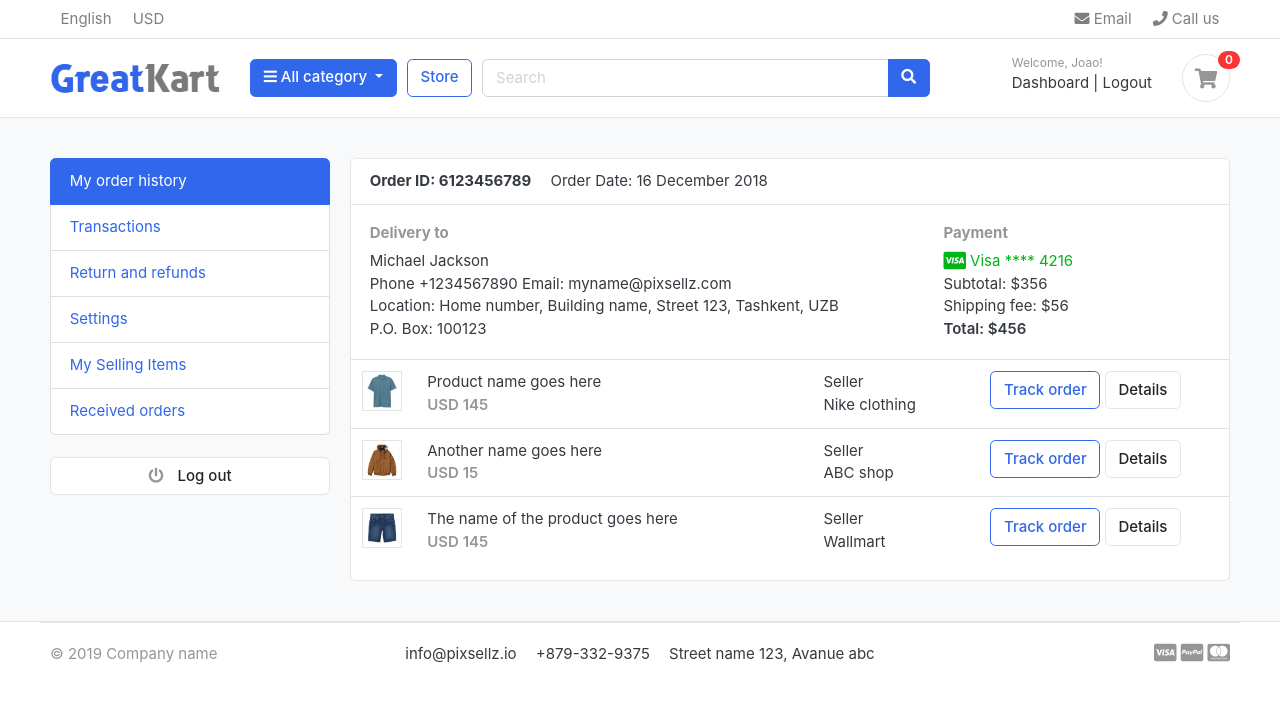
After one commit to joao-dantas/greatkart, a Django app: page /accounts/ in a window 1280 px wide. The commit adds this page. Shown: the top 702 px of the page. Run offline with Django 5.2, Linux system fonts and the light colour scheme; a user stored in the database is signed in; data comes from the database, SQL or seed files in the repository; both versions use the stored data as it was after the commit; parts of the project's set-up code (start-up, migrations or seed data) failed here and were passed over; some libraries are stand-ins or nearby versions; some web fonts are replaced.

Commit message:
Add registration and login/logout flow

```diff
--- /dev/null
+++ b/accounts/urls.py
@@ -0,0 +1,12 @@
+from django.urls import path
+
+from . import views
+
+urlpatterns = [
+    path('', views.dashboard, name='dashboard'),
+    path('register/', views.register, name='register'),
+    path('login/', views.login, name='login'),
+    path('logout/', views.logout, name='logout'),
+    path('activation/<uidb64>/<token>/', views.activate, name='activate'),
+    path('dashboard/', views.dashboard, name='dashboard'),
+]
--- a/accounts/views.py
+++ b/accounts/views.py
@@ -1,3 +1,98 @@
-from django.shortcuts import render
+from idlelib.pyparse import trans
+from pyexpat.errors import messages
+
+from django.contrib.auth.decorators import login_required
+from django.contrib.auth.tokens import default_token_generator
+from django.contrib.sites.shortcuts import get_current_site
+from django.core.mail import EmailMessage
+from django.db import transaction
+from django.http import HttpResponse
+from django.shortcuts import render, redirect
+from django.template.loader import render_to_string
+from django.utils.encoding import force_bytes
+from django.utils.http import urlsafe_base64_encode, urlsafe_base64_decode
+
+from accounts.forms import RegistrationForm
+from accounts.models import Account
+from django.contrib import messages, auth
+
 
 # Create your views here.
+def register(request):
+    with transaction.atomic():
+        if request.method == 'POST':
+            form = RegistrationForm(request.POST)
+            if form.is_valid():
+                first_name = form.cleaned_data['first_name']
+                last_name = form.cleaned_data['last_name']
+                phone_number = form.cleaned_data['phone_number']
+                email = form.cleaned_data['email']
+                password = form.cleaned_data['password']
+                user = Account.objects.create_user(first_name=first_name, last_name=last_name, username=email,
+                                                   email=email, password=password)
+                user.phone_number = phone_number
+                user.save()
+
+                # user activation
+                current_site = get_current_site(request)
+                mail_subject = 'Please activate your account'
+                message = render_to_string('accounts/account_verification_email.html', {
+                    'user': user,
+                    'domain': current_site.domain,
+                    'uid': urlsafe_base64_encode(force_bytes(user.pk)),
+                    'token': default_token_generator.make_token(user),
+                })
+                to_email = email
+                send_email = EmailMessage(mail_subject, message, to=[to_email])
+                send_email.send()
+
+                return redirect('/accounts/login/?command=verification&email=' + email)
+        else:
+            form = RegistrationForm()
+
+    context = {
+        'form': form
+    }
+    return render(request, 'accounts/register.html', context)
+
+
+def login(request):
+    if request.method == 'POST':
+        email = request.POST['email']
+        password = request.POST['password']
+        user = auth.authenticate(email=email, password=password)
+        if user is not None:
+            auth.login(request, user)
+            return redirect('dashboard')
+        else:
+            messages.error(request, 'Invalid login credentials')
+            return redirect('login')
+    return render(request, 'accounts/login.html')
+
+
+@login_required(login_url='login')
+def logout(request):
+    auth.logout(request)
+    messages.success(request, 'You are logged out')
+    return redirect('login')
+
+
+def activate(request, uidb64, token):
+    try:
+        uid = urlsafe_base64_decode(uidb64).decode()
+        user = Account.objects.get(pk=uid)
+    except(TypeError, ValueError, OverflowError, Account.DoesNotExist):
+        user = None
+
+    if user is not None and default_token_generator.check_token(user, token):
+        user.is_active = True
+        user.save()
+        messages.success(request, 'Account activated successfully')
+        return redirect('login')
+    else:
+        messages.error(request, 'Activation link is invalid')
+        return redirect('register')
+
+@login_required(login_url='login')
+def dashboard(request):
+    return render(request, 'accounts/dashboard.html')
--- a/carts/views.py
+++ b/carts/views.py
@@ -1,5 +1,6 @@
 from django.shortcuts import render, redirect, get_object_or_404
 
+from accounts.forms import RegistrationForm
 from carts.models import Cart, CartItem
 from store.models import Product, Variation
 
--- a/greatkart/urls.py
+++ b/greatkart/urls.py
@@ -25,4 +25,5 @@ urlpatterns = [
     path('', views.home, name='home'),
     path('store/', include('store.urls')),
     path('cart/', include('carts.urls')),
+    path('accounts/', include('accounts.urls')),
 ] + static(settings.MEDIA_URL, document_root=settings.MEDIA_ROOT)
--- /dev/null
+++ b/templates/accounts/dashboard.html
@@ -0,0 +1,107 @@
+{% extends 'base.html' %}
+
+{% load static %}
+
+{% block content %}
+
+    <!-- ========================= SECTION CONTENT ========================= -->
+    <section class="section-conten padding-y bg">
+
+    {% include 'includes/alerts.html' %}
+        <div class="container">
+            <div class="row">
+                <aside class="col-md-3">
+                    <!--   SIDEBAR   -->
+                    <ul class="list-group">
+                        <a class="list-group-item active" href="#"> My order history </a>
+                        <a class="list-group-item" href="#"> Transactions </a>
+                        <a class="list-group-item" href="#"> Return and refunds </a>
+                        <a class="list-group-item" href="#">Settings </a>
+                        <a class="list-group-item" href="#"> My Selling Items </a>
+                        <a class="list-group-item" href="#"> Received orders </a>
+                    </ul>
+                    <br>
+                    <a class="btn btn-light btn-block" href="{% url 'logout' %}"> <i class="fa fa-power-off"></i> <span class="text">Log out</span>
+                    </a>
+                    <!--   SIDEBAR .//END   -->
+                </aside>
+                <main class="col-md-9">
+                    <article class="card">
+                        <header class="card-header">
+                            <strong class="d-inline-block mr-3">Order ID: 6123456789</strong>
+                            <span>Order Date: 16 December 2018</span>
+                        </header>
+                        <div class="card-body">
+                            <div class="row">
+                                <div class="col-md-8">
+                                    <h6 class="text-muted">Delivery to</h6>
+                                    <p>Michael Jackson <br>
+                                        Phone +1234567890 Email: myname@pixsellz.com <br>
+                                        Location: Home number, Building name, Street 123, Tashkent, UZB <br>
+                                        P.O. Box: 100123
+                                    </p>
+                                </div>
+                                <div class="col-md-4">
+                                    <h6 class="text-muted">Payment</h6>
+                                    <span class="text-success">
+						<i class="fab fa-lg fa-cc-visa"></i>
+					    Visa  **** 4216
+					</span>
+                                    <p>Subtotal: $356 <br>
+                                        Shipping fee: $56 <br>
+                                        <span class="b">Total:  $456 </span>
+                                    </p>
+                                </div>
+                            </div> <!-- row.// -->
+                        </div> <!-- card-body .// -->
+                        <div class="table-responsive">
+                            <table class="table table-hover">
+                                <tr>
+                                    <td width="65">
+                                        <img src="../images/items/1.jpg" class="img-xs border">
+                                    </td>
+                                    <td>
+                                        <p class="title mb-0">Product name goes here </p>
+                                        <var class="price text-muted">USD 145</var>
+                                    </td>
+                                    <td> Seller <br> Nike clothing</td>
+                                    <td width="250"><a href="#" class="btn btn-outline-primary">Track order</a> <a
+                                            href="#" class="btn btn-light"> Details </a></td>
+                                </tr>
+                                <tr>
+                                    <td>
+                                        <img src="../images/items/2.jpg" class="img-xs border">
+                                    </td>
+                                    <td>
+                                        <p class="title mb-0">Another name goes here </p>
+                                        <var class="price text-muted">USD 15</var>
+                                    </td>
+                                    <td> Seller <br> ABC shop</td>
+                                    <td><a href="#" class="btn btn-outline-primary">Track order</a> <a href="#"
+                                                                                                       class="btn btn-light">
+                                        Details </a></td>
+                                </tr>
+                                <tr>
+                                    <td>
+                                        <img src="../images/items/3.jpg" class="img-xs border">
+                                    </td>
+                                    <td>
+                                        <p class="title mb-0">The name of the product goes here </p>
+                                        <var class="price text-muted">USD 145</var>
+                                    </td>
+                                    <td> Seller <br> Wallmart</td>
+                                    <td><a href="#" class="btn btn-outline-primary">Track order</a> <a href="#"
+                                                                                                       class="btn btn-light">
+                                        Details </a></td>
+                                </tr>
+                            </table>
+                        </div> <!-- table-responsive .end// -->
+                    </article> <!-- order-group.// -->
+                </main>
+            </div> <!-- row.// -->
+        </div>
+
+
+    </section>
+
+{% endblock %}
--- /dev/null
+++ b/templates/includes/alerts.html
@@ -0,0 +1,9 @@
+{% if messages %}
+
+    {% for message in messages %}
+        <div id="messages" class="container">
+            <div {% if message.tags %} class="alert alert-{{ message.tags }}"{% endif %}>{{ message }}</div>
+        </div>
+    {% endfor %}
+
+{% endif %}
--- a/templates/includes/navbar.html
+++ b/templates/includes/navbar.html
@@ -42,7 +42,7 @@
                         <div class="dropdown-menu">
                             <a class="dropdown-item" href="{% url 'store' %}">All Products</a>
                             {% for category in links %}
-                            <a class="dropdown-item" href="{{ category.get_url }}">{{ category.category_name }}</a>
+                                <a class="dropdown-item" href="{{ category.get_url }}">{{ category.category_name }}</a>
                             {% endfor %}
                         </div>
                     </div>  <!-- category-wrap.// -->
@@ -51,7 +51,8 @@
                 <div class="col-lg  col-md-6 col-sm-12 col">
                     <form action="{% url 'search' %}" class="search">
                         <div class="input-group w-100">
-                            <input type="text" class="form-control" style="width:60%;" placeholder="Search" name="keyword">
+                            <input type="text" class="form-control" style="width:60%;" placeholder="Search"
+                                   name="keyword">
 
                             <div class="input-group-append">
                                 <button class="btn btn-primary" type="submit">
@@ -63,13 +64,23 @@
                 </div> <!-- col.// -->
                 <div class="col-lg-3 col-sm-6 col-8 order-2 order-lg-3">
                     <div class="d-flex justify-content-end mb-3 mb-lg-0">
-                        <div class="widget-header">
-                            <small class="title text-muted">Welcome guest!</small>
-                            <div>
-                                <a href="./signin.html">Sign in</a> <span class="dark-transp"> | </span>
-                                <a href="./register.html"> Register</a>
+                        {% if user.id is None %}
+                            <div class="widget-header">
+                                <small class="title text-muted">Welcome guest!</small>
+                                <div>
+                                    <a href="{% url 'login' %}">Sign in</a> <span class="dark-transp"> | </span>
+                                    <a href="{% url 'register' %}"> Register</a>
+                                </div>
                             </div>
-                        </div>
+                        {% else %}
+                            <div class="widget-header">
+                                <small class="title text-muted">Welcome, {{ user.first_name }}!</small>
+                                <div>
+                                    <a href="{% url 'dashboard' %}">Dashboard</a> <span class="dark-transp"> | </span>
+                                    <a href="{% url 'logout' %}"> Logout</a>
+                                </div>
+                            </div>
+                        {% endif %}
                         <a href="{% url 'cart' %}" class="widget-header pl-3 ml-3">
                             <div class="icon icon-sm rounded-circle border"><i class="fa fa-shopping-cart"></i></div>
                             <span class="badge badge-pill badge-danger notify">{{ cart_count }}</span>
```
Also changed, not shown: accounts/forms.py (added, +38 -0 lines), greatkart/settings.py (+16 -5 lines), templates/accounts/account_verification_email.html (added, +10 -0 lines), templates/accounts/login.html (added, +44 -0 lines), templates/accounts/register.html (added, +55 -0 lines), db.sqlite3, 1 other file.
